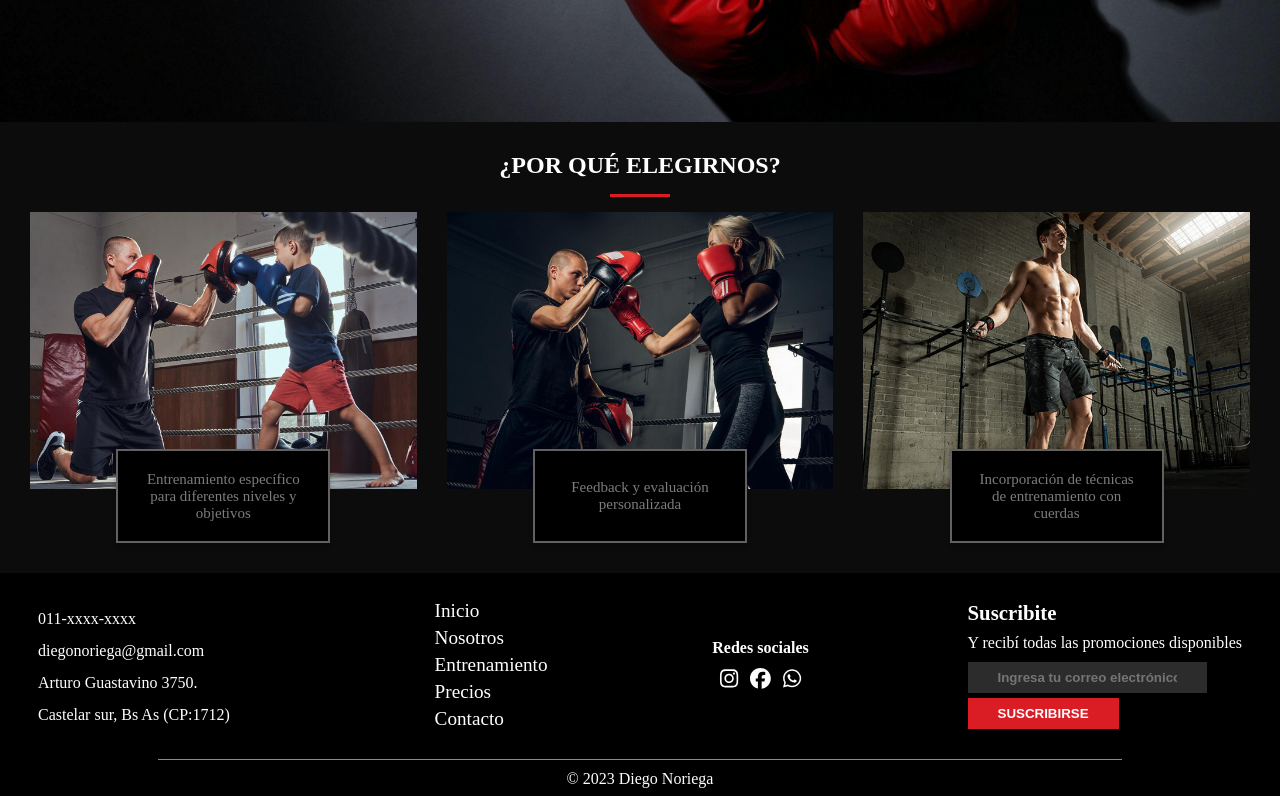
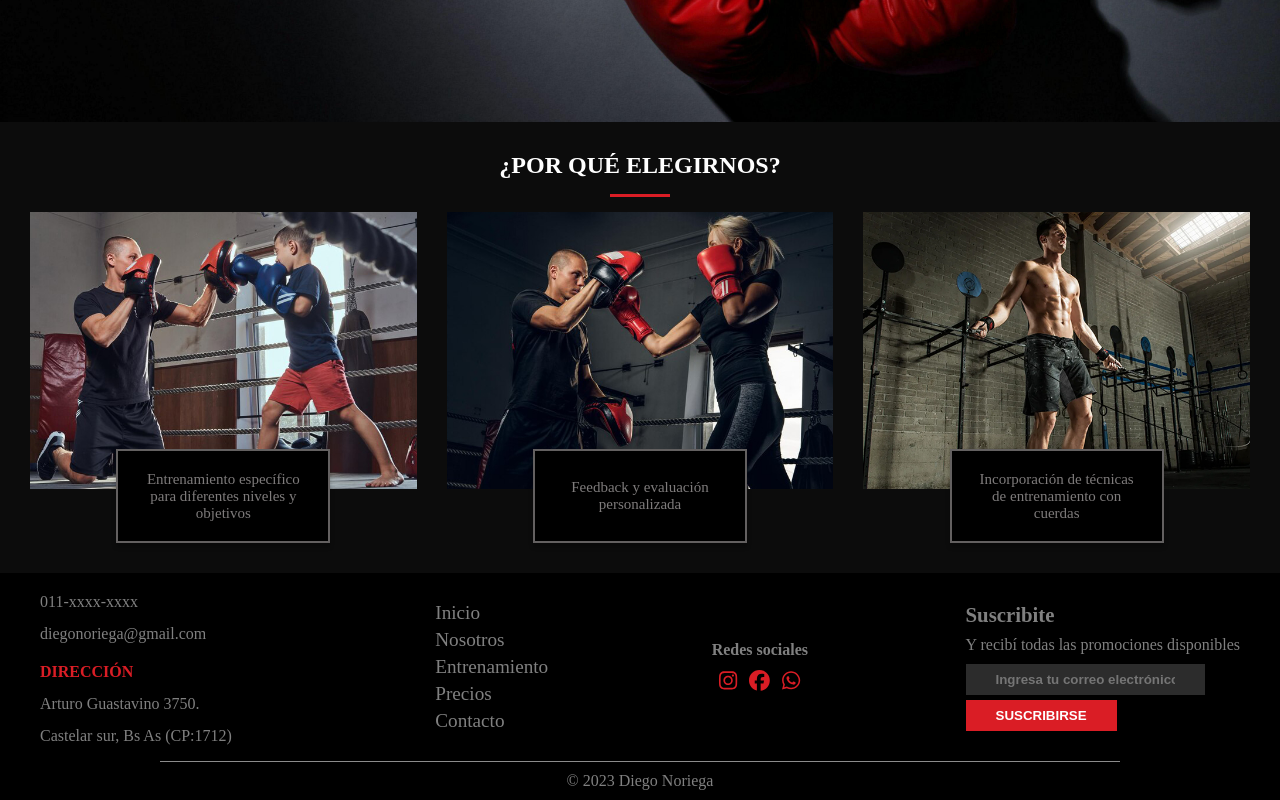
Before and after one commit to santirova/Boxing-Web, a React (Vite) app in the folder client/: page / in a window 1280 px wide. Shown: the part 534-1334 px from the top of the page. Built offline with nearby package versions, Linux system fonts and the light colour scheme.

Commit message:
Cambios de CSS

```diff
--- a/client/src/client-component/Footer.css
+++ b/client/src/client-component/Footer.css
@@ -1,8 +1,9 @@
 footer {
   background-color: black;
-  color: #fff;
+  color: rgba(255, 255, 255, 0.5);
   padding: 8px;
   text-align: end;
+  padding: 10px;
 }
 
 footer h5 {
@@ -68,6 +69,7 @@ footer a {
 .links-footer {
   text-decoration: none;
   font-size: 1.2em;
+  color: rgba(255, 255, 255, 0.5);
 }
 
 .container__footer {
@@ -89,6 +91,12 @@ footer a {
   gap: 10px;
 }
 
+.data-footer h4 {
+  margin-top: 10px;
+  color: #da1d25;
+  text-transform: uppercase;
+}
+
 .redes-footer {
   display: flex;
   flex-direction: column;
@@ -100,6 +108,12 @@ footer a {
   margin-top: 10px;
 }
 
+.ig-icon,
+.fb-icon,
+.wh-icon {
+  color: #da1d25;
+}
+
 .copy-name {
   text-align: center;
 }
--- a/client/src/client-component/Footer.jsx
+++ b/client/src/client-component/Footer.jsx
@@ -28,6 +28,7 @@ const Footer = () => {
           <div className="data-footer">
             <p>011-xxxx-xxxx</p>
             <p>diegonoriega@gmail.com</p>
+            <h4>Dirección</h4>
             <p>Arturo Guastavino 3750.</p>
             <p>Castelar sur, Bs As (CP:1712)</p>
           </div>
@@ -80,7 +81,7 @@ const Footer = () => {
                 <FontAwesomeIcon icon={faFacebook} />
               </a>
               <a
-                className="fb-whatsapp"
+                className="wh-icon"
                 href="https://www.whatsapp.com/"
                 target="_blank"
                 rel="noopener noreferrer"
--- a/client/src/index.css
+++ b/client/src/index.css
@@ -28,9 +28,19 @@
   font-weight: bold;
   font-size: 18px;
   margin: 15px;
+  position: relative;
 }
 
 .links:hover {
+  color: #da1d25;
+}
+
+.links:hover::after {
+  content: "•";
+  position: absolute;
+  bottom: -1em;
+  left: 50%;
+  transform: translateX(-50%);
   color: #da1d25;
 }
 
```
